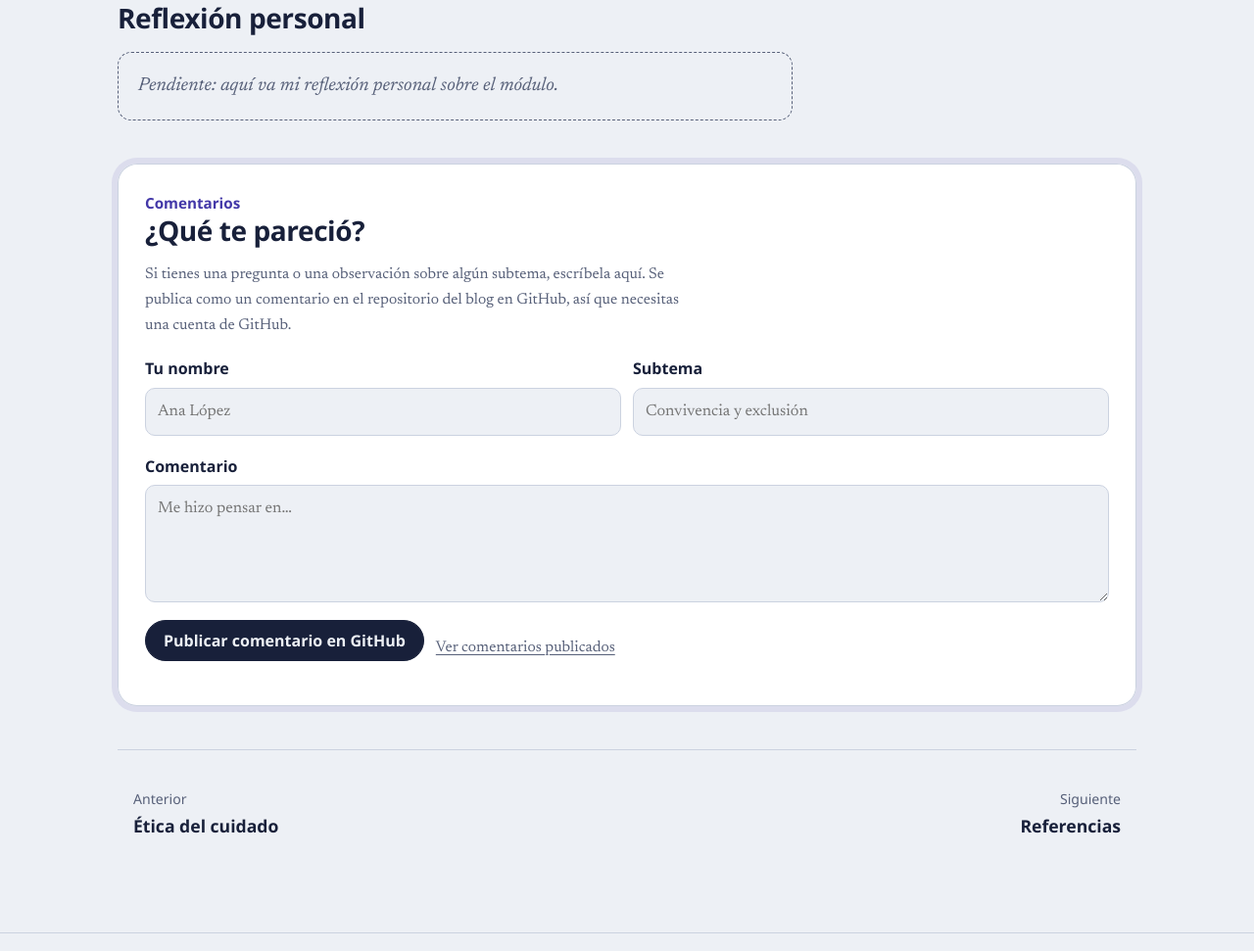
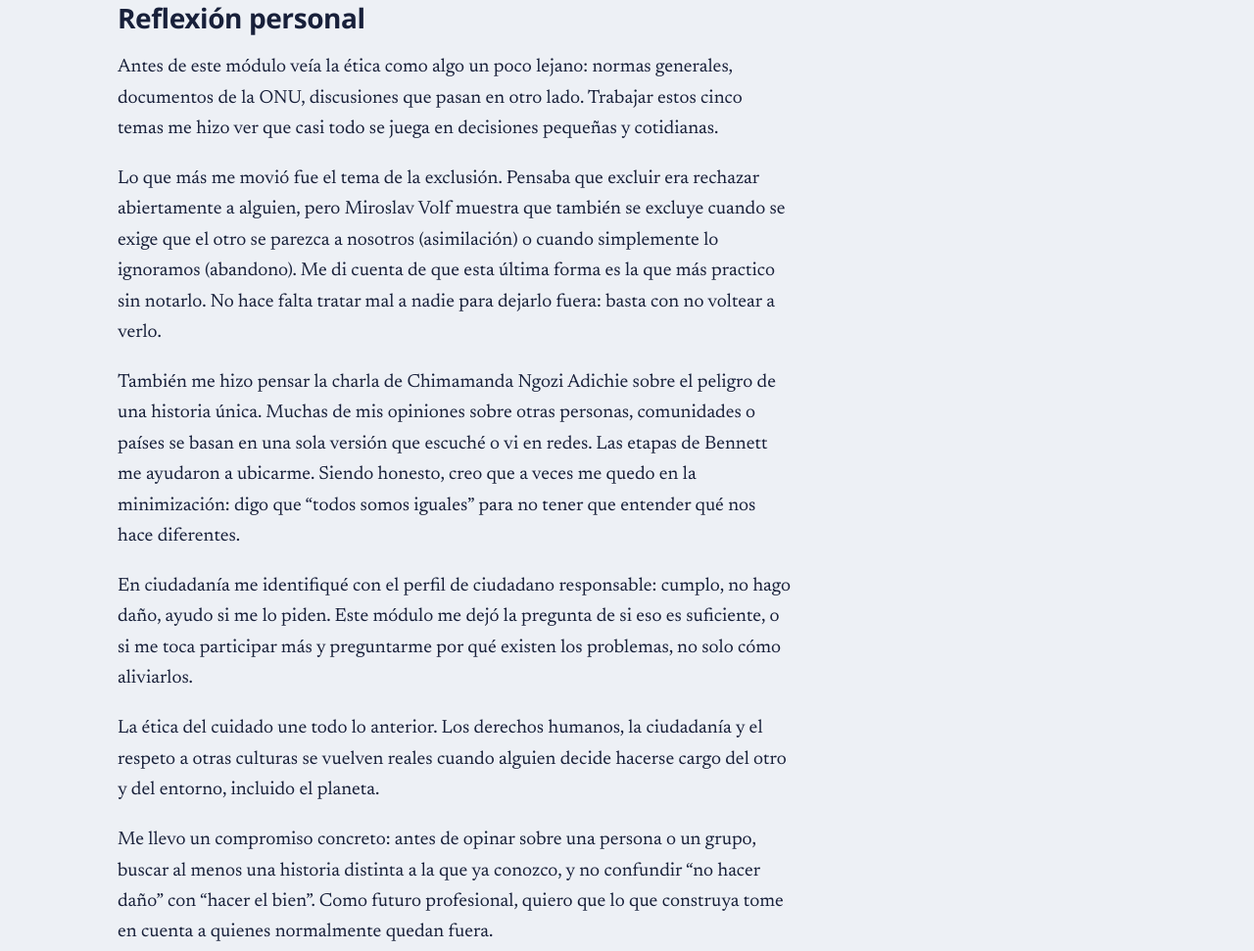
Before and after one commit to valentinodepaola/etica-en-comun, a plain HTML site: page cierre.html in a window 1280 px wide. Shown: the part 771-1742 px from the top of the page at 98% size. Drawn offline with Linux system fonts and the light colour scheme; a web font is replaced by a local one.

Commit message:
Agrega la reflexión personal al cierre
Co-Authored-By: Claude Opus 5.5 <noreply@anthropic.com>

```diff
--- a/cierre.html
+++ b/cierre.html
@@ -41,7 +41,12 @@
 
   <div class="prose read">
     <h2>Reflexión personal</h2>
-    <p class="pending">Pendiente: aquí va mi reflexión personal sobre el módulo.</p>
+    <p>Antes de este módulo veía la ética como algo un poco lejano: normas generales, documentos de la ONU, discusiones que pasan en otro lado. Trabajar estos cinco temas me hizo ver que casi todo se juega en decisiones pequeñas y cotidianas.</p>
+    <p>Lo que más me movió fue el tema de la exclusión. Pensaba que excluir era rechazar abiertamente a alguien, pero Miroslav Volf muestra que también se excluye cuando se exige que el otro se parezca a nosotros (asimilación) o cuando simplemente lo ignoramos (abandono). Me di cuenta de que esta última forma es la que más practico sin notarlo. No hace falta tratar mal a nadie para dejarlo fuera: basta con no voltear a verlo.</p>
+    <p>También me hizo pensar la charla de Chimamanda Ngozi Adichie sobre el peligro de una historia única. Muchas de mis opiniones sobre otras personas, comunidades o países se basan en una sola versión que escuché o vi en redes. Las etapas de Bennett me ayudaron a ubicarme. Siendo honesto, creo que a veces me quedo en la minimización: digo que “todos somos iguales” para no tener que entender qué nos hace diferentes.</p>
+    <p>En ciudadanía me identifiqué con el perfil de ciudadano responsable: cumplo, no hago daño, ayudo si me lo piden. Este módulo me dejó la pregunta de si eso es suficiente, o si me toca participar más y preguntarme por qué existen los problemas, no solo cómo aliviarlos.</p>
+    <p>La ética del cuidado une todo lo anterior. Los derechos humanos, la ciudadanía y el respeto a otras culturas se vuelven reales cuando alguien decide hacerse cargo del otro y del entorno, incluido el planeta.</p>
+    <p>Me llevo un compromiso concreto: antes de opinar sobre una persona o un grupo, buscar al menos una historia distinta a la que ya conozco, y no confundir “no hacer daño” con “hacer el bien”. Como futuro profesional, quiero que lo que construya tome en cuenta a quienes normalmente quedan fuera.</p>
   </div>
 
   <div class="activity" id="comentarios">
```
